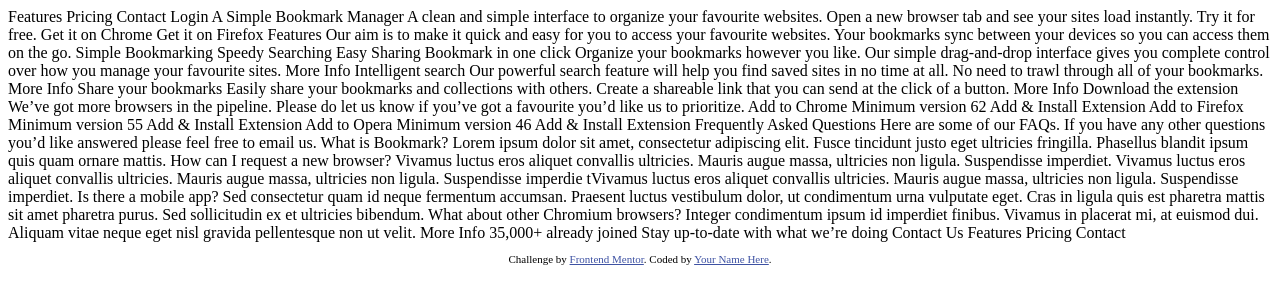
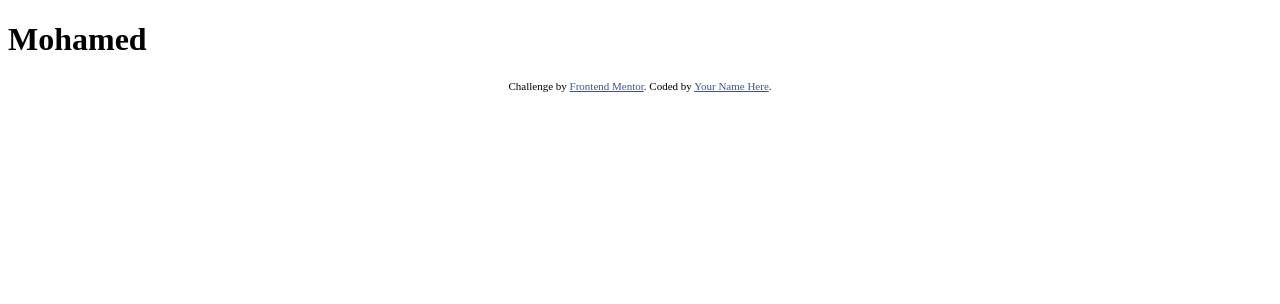
Before and after one commit to Ref34t/bookmark-landing-page-master, a plain HTML site: page index.html in a window 1280 px wide. Drawn offline with Linux system fonts and the light colour scheme.

Commit message:
second commit

```diff
--- a/index.html
+++ b/index.html
@@ -16,113 +16,7 @@
 </head>
 <body>
 
-  Features
-  Pricing
-  Contact
-  Login
-
-  A Simple Bookmark Manager
-
-  A clean and simple interface to organize your favourite websites. Open a new
-  browser tab and see your sites load instantly. Try it for free.
-
-  Get it on Chrome
-  Get it on Firefox
-
-  Features
-
-  Our aim is to make it quick and easy for you to access your favourite websites.
-  Your bookmarks sync between your devices so you can access them on the go.
-
-  Simple Bookmarking
-  Speedy Searching
-  Easy Sharing
-
-  Bookmark in one click
-
-  Organize your bookmarks however you like. Our simple drag-and-drop interface
-  gives you complete control over how you manage your favourite sites.
-
-  More Info
-
-  Intelligent search
-
-  Our powerful search feature will help you find saved sites in no time at all.
-  No need to trawl through all of your bookmarks.
-
-  More Info
-
-  Share your bookmarks
-
-  Easily share your bookmarks and collections with others. Create a shareable
-  link that you can send at the click of a button.
-
-  More Info
-
-  Download the extension
-
-  We’ve got more browsers in the pipeline. Please do let us know if you’ve
-  got a favourite you’d like us to prioritize.
-
-  Add to Chrome
-  Minimum version 62
-  Add & Install Extension
-
-  Add to Firefox
-  Minimum version 55
-  Add & Install Extension
-
-  Add to Opera
-  Minimum version 46
-  Add & Install Extension
-
-  Frequently Asked Questions
-
-  Here are some of our FAQs. If you have any other questions you’d like
-  answered please feel free to email us.
-
-  <!-- Question 1 -->
-  What is Bookmark?
-
-  <!-- Answer 1 -->
-  Lorem ipsum dolor sit amet, consectetur adipiscing elit. Fusce tincidunt
-  justo eget ultricies fringilla. Phasellus blandit ipsum quis quam ornare mattis.
-
-  <!-- Question 2 -->
-  How can I request a new browser?
-
-  <!-- Answer 2 -->
-  Vivamus luctus eros aliquet convallis ultricies. Mauris augue massa, ultricies non ligula.
-  Suspendisse imperdiet. Vivamus luctus eros aliquet convallis ultricies. Mauris augue massa,
-  ultricies non ligula. Suspendisse imperdie tVivamus luctus eros aliquet convallis ultricies.
-  Mauris augue massa, ultricies non ligula. Suspendisse imperdiet.
-
-  <!-- Question 3 -->
-  Is there a mobile app?
-
-  <!-- Answer 3 -->
-  Sed consectetur quam id neque fermentum accumsan. Praesent luctus vestibulum dolor, ut condimentum
-  urna vulputate eget. Cras in ligula quis est pharetra mattis sit amet pharetra purus. Sed
-  sollicitudin ex et ultricies bibendum.
-
-  <!-- Question 4 -->
-  What about other Chromium browsers?
-
-  <!-- Answer 4 -->
-  Integer condimentum ipsum id imperdiet finibus. Vivamus in placerat mi, at euismod dui. Aliquam
-  vitae neque eget nisl gravida pellentesque non ut velit.
-
-  More Info
-
-  35,000+ already joined
-
-  Stay up-to-date with what we’re doing
-
-  Contact Us
-
-  Features
-  Pricing
-  Contact
+ <h1>Mohamed</h1>
 
   <footer>
     <p class="attribution">
```
